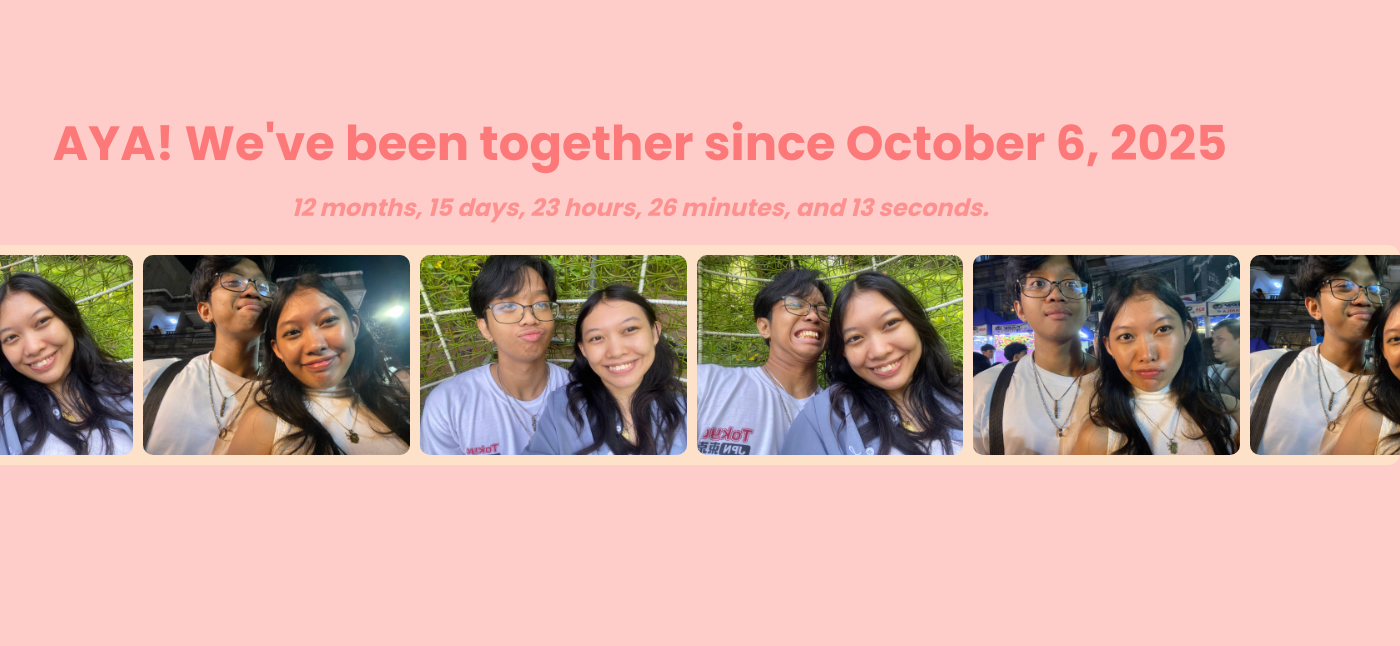
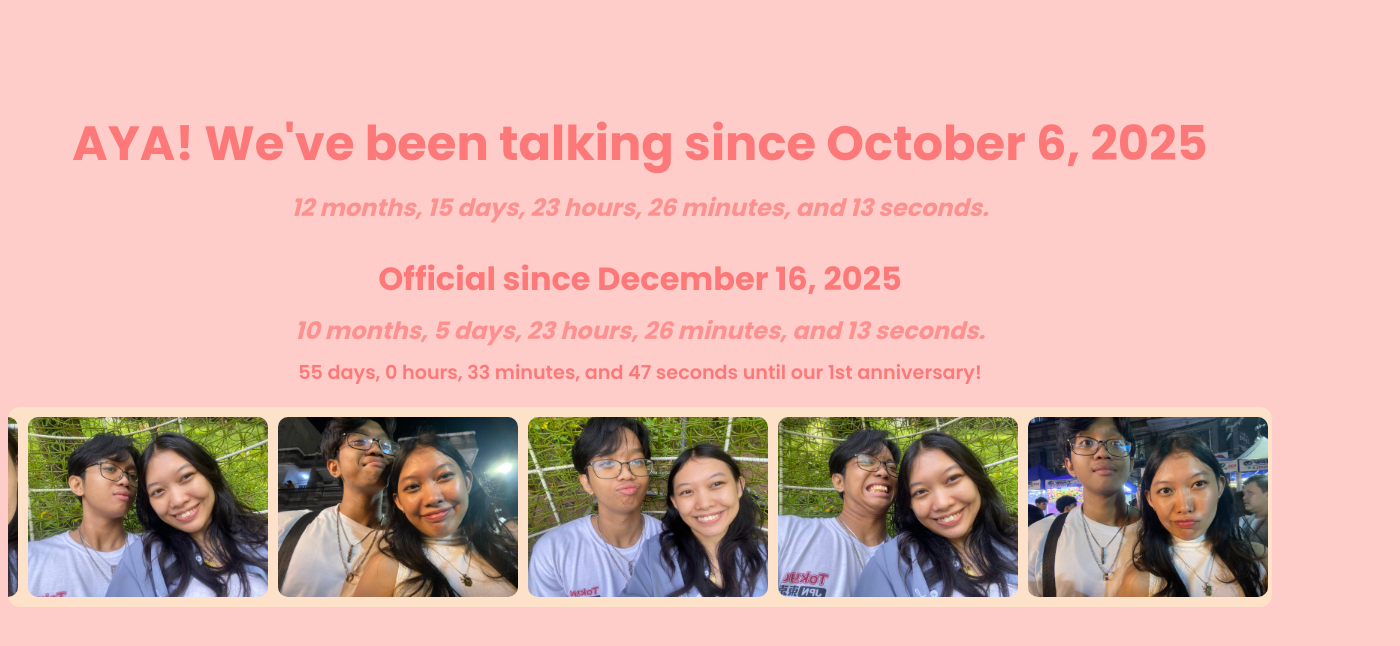
Before and after one commit to Cleat-jpg/AYA-VAL-TIMER, a plain HTML site: page index.html in a window 1280 px wide. Shown: the whole page, 1400 px wide, since content can reach past the window. Drawn offline with Linux system fonts and the light colour scheme.

Commit message:
Add files via upload

```diff
--- a/index.html
+++ b/index.html
@@ -8,12 +8,16 @@
     <title>AYA AND VAL'S TIMER</title>
 </head>
 <body>
-    <main>
-        <div id="date" class="date"></div>
-        <div id="timer" class="timer"></div>
+   <main>
+    <div id="date" class="date"></div>
+    <div id="timer" class="timer"></div>
 
-        <div class="scroll-container" id="gallery"></div>
-    </main>
+    <div id="anniv-date" class="date anniv-date"></div>
+    <div id="anniv-timer" class="timer"></div>
+    <div id="anniv-countdown" class="countdown"></div>
+
+    <div class="scroll-container" id="gallery"></div>
+</main>
 
     <script src="script.js"></script>
 </body>
--- a/script.js
+++ b/script.js
@@ -1,9 +1,10 @@
-const startDate = new Date("2025-10-06T00:00:00");
-const formattedDate = startDate.toLocaleDateString('en-US', {
-    year: 'numeric',
-    month: 'long',
-    day: 'numeric'
-});
+const talkingDate = new Date("2025-10-06T00:00:00");
+const officialDate = new Date("2025-12-16T00:00:00");
+
+const fmt = { year: 'numeric', month: 'long', day: 'numeric' };
+const talkingFormatted = talkingDate.toLocaleDateString('en-US', fmt);
+const officialFormatted = officialDate.toLocaleDateString('en-US', fmt);
+
 function initGallery() {
     const gallery = document.getElementById("gallery");
     const totalImages = 48;
@@ -20,55 +21,105 @@ for (let i = 1; i <= totalImages; i++) {
     // Duplicate images for seamless loop
     gallery.innerHTML += gallery.innerHTML;
 
-let scrollSpeed = 1; // pixels per frame
+    const scrollSpeed = 0.8;   // pixels per frame (raise for faster)
+    let pos = 0;
 
     function autoScroll() {
-    gallery.scrollLeft += scrollSpeed;
+        // Exact distance from the first photo to its duplicate
+        const loop = gallery.children[totalImages].offsetLeft - gallery.children[0].offsetLeft;
 
-    // Loop back to start
-    if (gallery.scrollLeft >= gallery.scrollWidth / 2) {
-        gallery.scrollLeft = 0;
+        if (loop > 0) {
+            pos += scrollSpeed;
+            if (pos >= loop) pos -= loop;
+            gallery.scrollLeft = pos;
         }
 
         requestAnimationFrame(autoScroll);
     }
 
     autoScroll();
-
 }
 
-function updateTimer() {
+function pluralize(value, unit) {
+    return `${value} ${unit}${value === 1 ? '' : 's'}`;
+}
+
+// Time elapsed since a start date, as months/days/hours/minutes/seconds
+function elapsedSince(start) {
     const now = new Date();
 
-// Calculate months
-let months = (now.getFullYear() - startDate.getFullYear()) * 12;
-months += now.getMonth() - startDate.getMonth();
-if (now.getDate() < startDate.getDate()) months--;
+    let months = (now.getFullYear() - start.getFullYear()) * 12;
+    months += now.getMonth() - start.getMonth();
+    if (now.getDate() < start.getDate()) months--;
+    if (months < 0) months = 0;
 
-// Calculate remaining days, hours, minutes, seconds
-const tempDate = new Date(startDate);
+    const tempDate = new Date(start);
     tempDate.setMonth(tempDate.getMonth() + months);
 
     const diff = now - tempDate;
+    return {
+        months,
+        days: Math.floor(diff / (1000 * 60 * 60 * 24)),
+        hours: Math.floor((diff / (1000 * 60 * 60)) % 24),
+        minutes: Math.floor((diff / (1000 * 60)) % 60),
+        seconds: Math.floor((diff / 1000) % 60)
+    };
+}
 
+function formatElapsed(t) {
+    return `${pluralize(t.months, 'month')}, ${pluralize(t.days, 'day')}, ${pluralize(t.hours, 'hour')}, ${pluralize(t.minutes, 'minute')}, and ${pluralize(t.seconds, 'second')}.`;
+}
+
+function formatDiff(diff) {
     const days = Math.floor(diff / (1000 * 60 * 60 * 24));
     const hours = Math.floor((diff / (1000 * 60 * 60)) % 24);
     const minutes = Math.floor((diff / (1000 * 60)) % 60);
     const seconds = Math.floor((diff / 1000) % 60);
-
-function pluralize(value, unit) {
-    return `${value} ${unit}${value <= 1 ? '' : 's'}`;
+    return `${pluralize(days, 'day')}, ${pluralize(hours, 'hour')}, ${pluralize(minutes, 'minute')}, and ${pluralize(seconds, 'second')}`;
 }
 
+function ordinal(n) {
+    if (n === 1) return '1st';
+    if (n === 2) return '2nd';
+    if (n === 3) return '3rd';
+    return `${n}th`;
+}
+
+// Countdown to the next anniversary of the official date
+function formatCountdown() {
+    const now = new Date();
+    let next = new Date(now.getFullYear(), officialDate.getMonth(), officialDate.getDate());
+    if (next <= now) {
+        next = new Date(now.getFullYear() + 1, officialDate.getMonth(), officialDate.getDate());
+    }
+    const years = next.getFullYear() - officialDate.getFullYear();
+    return `${formatDiff(next - now)} until our ${ordinal(years)} anniversary!`;
+}
+
+function updateTimer() {
     const dateEl = document.getElementById("date");
     const timerEl = document.getElementById("timer");
+    const annivDateEl = document.getElementById("anniv-date");
+    const annivTimerEl = document.getElementById("anniv-timer");
+    const countdownEl = document.getElementById("anniv-countdown");
 
     if (dateEl && timerEl) {
-    document.getElementById("date").textContent = `AYA! We've been together since ${formattedDate}`;
-timerEl.textContent = `${pluralize(months, 'month')}, ${pluralize(days, 'day')}, ${pluralize(hours, 'hour')}, ${pluralize(minutes, 'minute')}, and ${pluralize(seconds, 'second')}.`;
+        dateEl.textContent = `AYA! We've been talking since ${talkingFormatted}`;
+        timerEl.textContent = formatElapsed(elapsedSince(talkingDate));
     }
 
-
+    if (annivDateEl && annivTimerEl && countdownEl) {
+        const now = new Date();
+        if (now < officialDate) {
+            annivDateEl.textContent = `Counting down to ${officialFormatted}`;
+            annivTimerEl.textContent = `${formatDiff(officialDate - now)}.`;
+            countdownEl.textContent = "";
+        } else {
+            annivDateEl.textContent = `Official since ${officialFormatted}`;
+            annivTimerEl.textContent = formatElapsed(elapsedSince(officialDate));
+            countdownEl.textContent = formatCountdown();
+        }
+    }
 }
 
 // Run after DOM loads
--- a/style.css
+++ b/style.css
@@ -8,9 +8,10 @@ body {
     padding-top: 100px;
     background: #FFCDC9;
     color: #FD7979;
+    overflow-x: hidden;
 }
+
 .date{
-    margin: 0;
     font-size: 3em;
     font-weight: bold;
     text-align: center;
@@ -28,26 +29,43 @@ body {
 
 .scroll-container {
     width: 100%;
-    max-width: 1500px;
+    box-sizing: border-box;   /* add this */
+    min-width: 0;             /* add this */
     height: 200px;
     display: flex;
     gap: 10px;
     padding: 10px;
     border-radius: 12px;
-    background: rgba(254, 234, 201, 0.7); /* same color as #FEEAC9 with 50% opacity */
-    overflow-x: hidden;   /* important for auto-scroll */
-    overflow-y: hidden;
+    background: rgba(254, 234, 201, 0.7);
+    overflow: hidden;
     margin-top: 20px;
+    pointer-events: none;
+}
+
+.scroll-container img {
+    height: 100%;
+    flex-shrink: 0;
+    border-radius: 10px;
+    object-fit: cover;
 }
 
 .scroll-container::-webkit-scrollbar {
     display: none; /* Chrome, Edge, Safari */
 }
 
-.scroll-container img {
-    opacity: 1;
-    height: 100%;
-    flex-shrink: 0;   /* prevents shrinking */
-    border-radius: 10px;
-    object-fit: cover;
+.anniv-date {
+    font-size: 2em;
+    margin-top: 30px;
 }
+
+.countdown {
+    font-size: 1.2em;
+    font-weight: 600;
+    text-align: center;
+    margin-top: 10px;
+}
+
+main {
+    width: 100%;
+    min-width: 0;
+}
```
Lines whose indentation alone changed are shown as unchanged.
